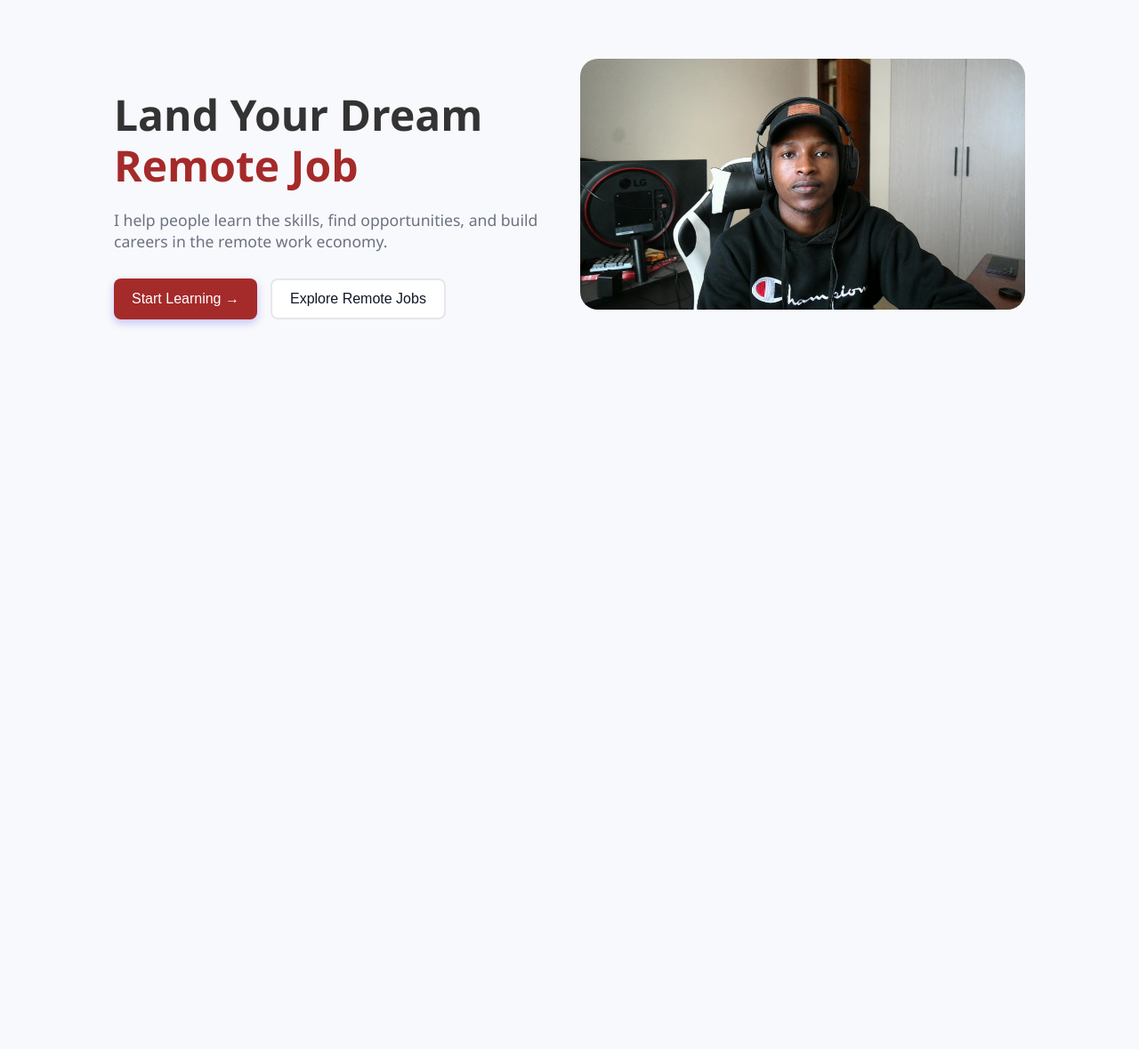
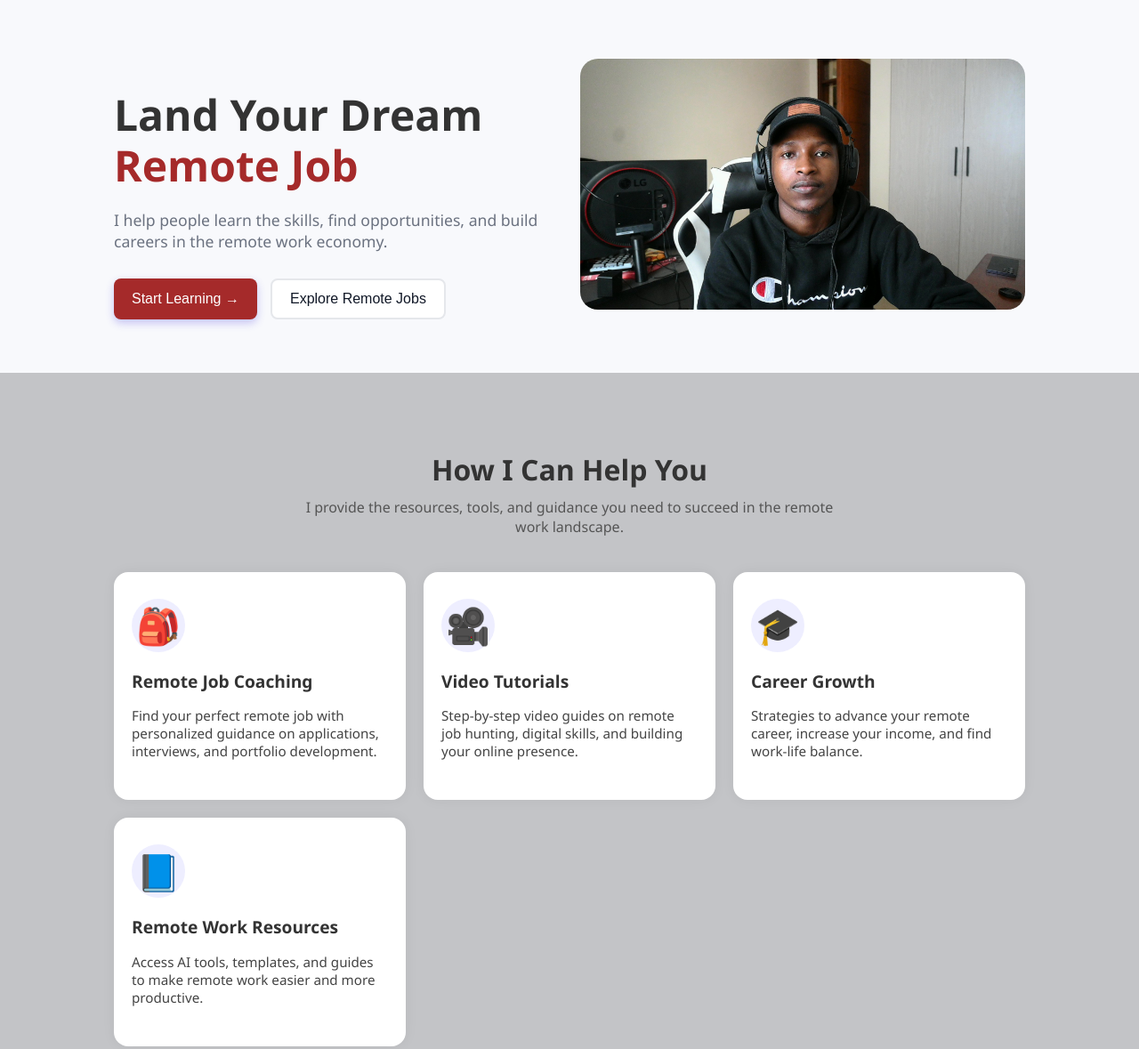
Before and after one commit to GMuchoki/geoffrey-munene-website-v1, a plain HTML site: page index.html in a window 1280 px wide. Shown: the whole page at 89% size. Before the commit the page ends 800 px from the top, so only its background shows below. Drawn offline with Linux system fonts and the light colour scheme.

Commit message:
Added featured section

```diff
--- a/css/style.css
+++ b/css/style.css
@@ -94,3 +94,59 @@ body {
     width: 100%;
     }
 }
+
+
+.features {
+  padding: 60px 10%;
+  background-color: #c3c4c7;
+  text-align: center;
+}
+
+.features-header h2 {
+  font-size: 2rem;
+  margin-bottom: 10px;
+  font-weight: bold;
+}
+
+.features-header p {
+  color: #555;
+  max-width: 600px;
+  margin: 0 auto 40px;
+}
+
+.feature-grid {
+  display: grid;
+  grid-template-columns: repeat(auto-fit, minmax(250px, 1fr));
+  gap: 20px;
+}
+
+.feature-card {
+  background: #fff;
+  padding: 30px 20px;
+  border-radius: 16px;
+  box-shadow: 0 0 15px rgba(0,0,0,0.05);
+  text-align: left;
+}
+
+.feature-card .icon {
+  font-size: 40px;
+  background-color: #eef;
+  width: 60px;
+  height: 60px;
+  border-radius: 50%;
+  display: flex;
+  align-items: center;
+  justify-content: center;
+  margin-bottom: 15px;
+}
+
+.feature-card h3 {
+  font-size: 1.2rem;
+  font-weight: bold;
+  margin-bottom: 10px;
+}
+
+.feature-card p {
+  font-size: 0.95rem;
+  color: #444;
+}
--- a/index.html
+++ b/index.html
@@ -25,5 +25,40 @@
       <img src="./img/geoffrey-munene-pfp.jpg" alt="Woman working at desk" />
     </div>
   </section>
+
+  <section class="features">
+    <div class="features-header">
+      <h2>How I Can Help You</h2>
+      <p>I provide the resources, tools, and guidance you need to succeed in the remote work landscape.</p>
+    </div>
+
+    <div class="feature-grid">
+      <div class="feature-card">
+        <div class="icon">🎒</div>
+        <h3>Remote Job Coaching</h3>
+        <p>Find your perfect remote job with personalized guidance on applications, interviews, and portfolio development.</p>
+      </div>
+
+      <div class="feature-card">
+        <div class="icon">🎥</div>
+        <h3>Video Tutorials</h3>
+        <p>Step-by-step video guides on remote job hunting, digital skills, and building your online presence.</p>
+      </div>
+
+      <div class="feature-card">
+        <div class="icon">🎓</div>
+        <h3>Career Growth</h3>
+        <p>Strategies to advance your remote career, increase your income, and find work-life balance.</p>
+      </div>
+
+      <div class="feature-card">
+        <div class="icon">📘</div>
+        <h3>Remote Work Resources</h3>
+        <p>Access AI tools, templates, and guides to make remote work easier and more productive.</p>
+      </div>
+    </div>
+  </section>
+
+
 </body>
 </html>
```
